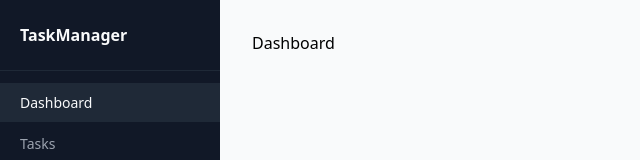
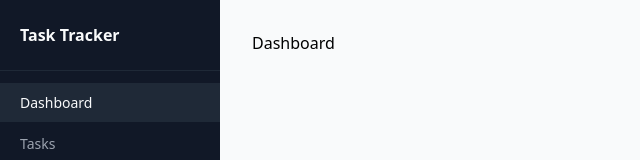
Before and after one commit to Adw8/task-management-platform, a React (Vite) app in the folder frontend/: page /dashboard in a window 1280 px wide. Shown: the top 160 px of the page, without its empty margins (0-640 px from the left). Built offline with nearby package versions, Linux system fonts and the light colour scheme; no server answers; sample sign-in values are in the browser's storage.

Commit message:
Update title

```diff
--- a/frontend/src/components/Layout.tsx
+++ b/frontend/src/components/Layout.tsx
@@ -21,7 +21,7 @@ export default function Layout() {
   return (
     <div className="app-shell">
       <aside className="sidebar">
-        <div className="sidebar-logo">TaskManager</div>
+        <div className="sidebar-logo">Task Tracker</div>
         <nav className="sidebar-nav">
           {navItems.map(({ to, label }) => (
             <NavLink
```
